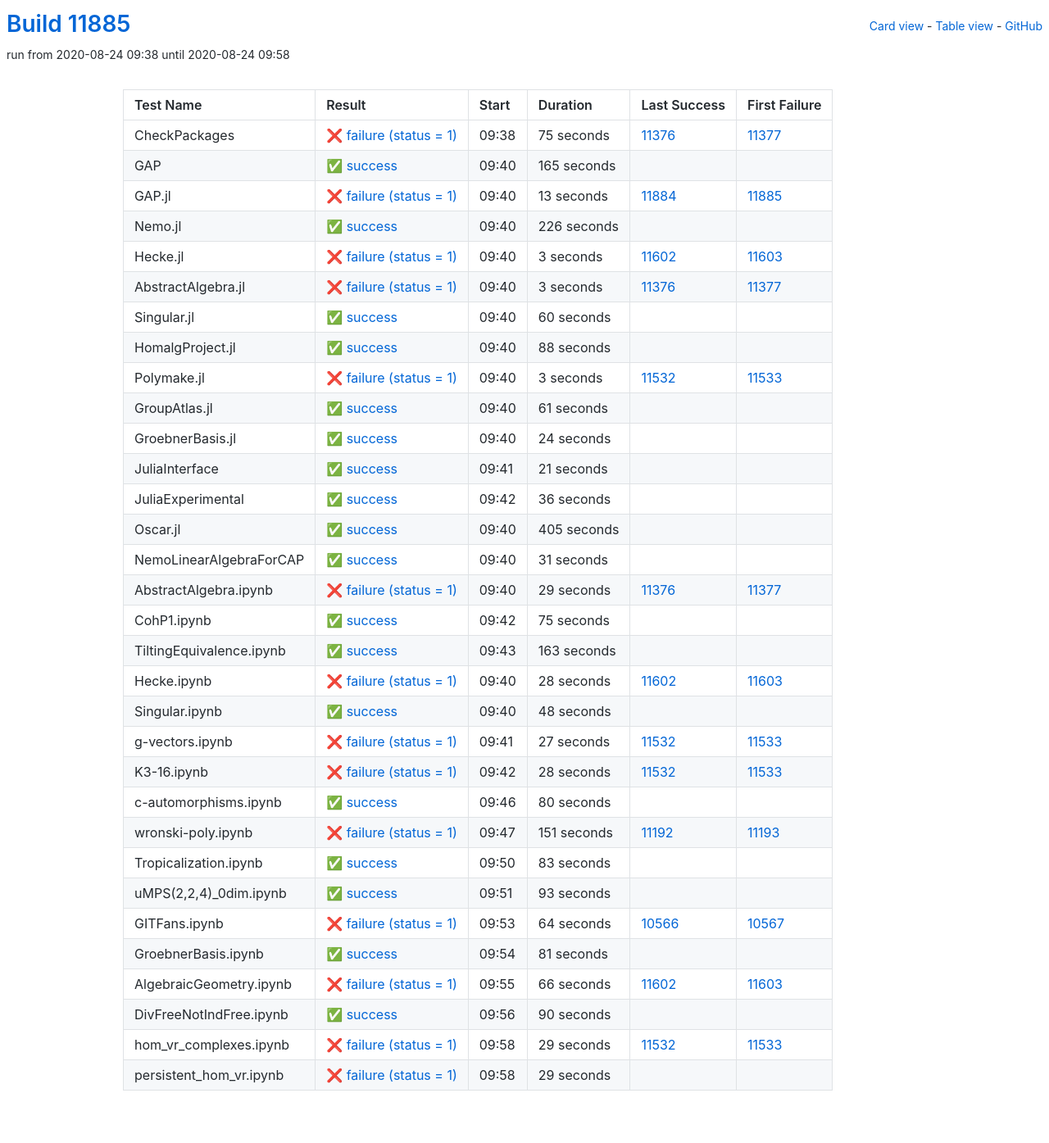
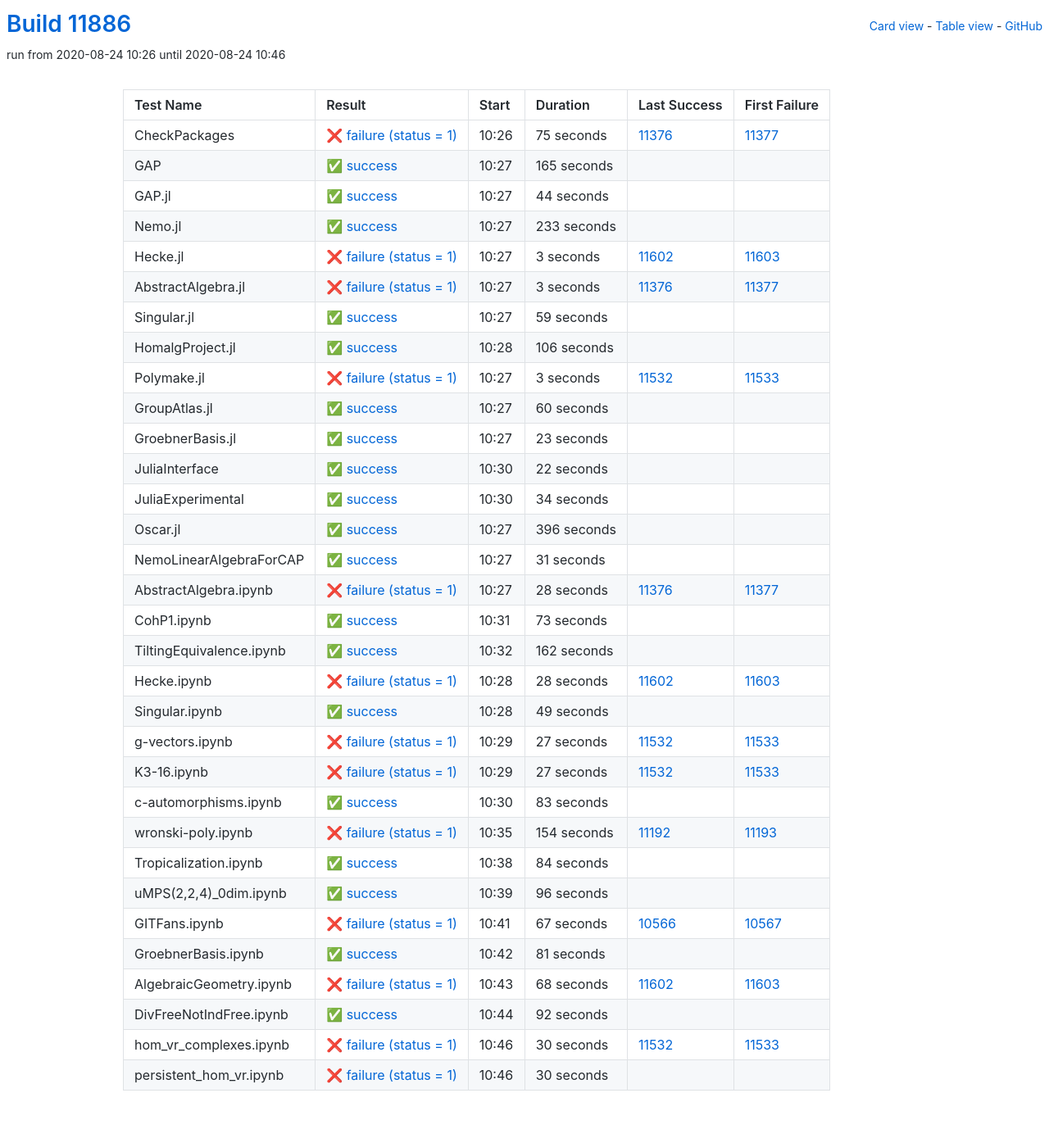
Before and after one commit to oscar-system/oscar-ci-status, a Jekyll site: the page built from table.html, in a window 1280 px wide. Shown: the whole page at 82% size. Built offline with Jekyll 4.4.1, drawn with Linux system fonts in a browser that asks for light colours.

Commit message:
Build #11886

```diff
--- a/_data/ci.yml
+++ b/_data/ci.yml
@@ -1,6 +1,6 @@
 ---
-build: 11885
-build_url: https://oscarci.mathematik.uni-kl.de/job/oscar/11885/
+build: 11886
+build_url: https://oscarci.mathematik.uni-kl.de/job/oscar/11886/
 job: oscar
 organization: oscar-system
 repo: oscar-ci-status
@@ -8,8 +8,8 @@
 tests:
 - name: CheckPackages
   id: checkpackages
-  log: https://oscarci.mathematik.uni-kl.de/job/oscar/11885/artifact/logs/build-11885/CheckPackages.log
-  start: 2020-08-24 09:38
+  log: https://oscarci.mathematik.uni-kl.de/job/oscar/11886/artifact/logs/build-11886/CheckPackages.log
+  start: 2020-08-24 10:26
   success: false
   exitcode: 1
   status: failure
@@ -20,8 +20,8 @@
   first_failure_url: https://oscarci.mathematik.uni-kl.de/job/oscar/11377/
 - name: GAP
   id: gap
-  log: https://oscarci.mathematik.uni-kl.de/job/oscar/11885/artifact/logs/build-11885/GAP.log
-  start: 2020-08-24 09:40
+  log: https://oscarci.mathematik.uni-kl.de/job/oscar/11886/artifact/logs/build-11886/GAP.log
+  start: 2020-08-24 10:27
   success: true
   exitcode: 0
   status: success
@@ -32,32 +32,32 @@
   first_failure_url:
 - name: GAP.jl
   id: gap-jl
-  log: https://oscarci.mathematik.uni-kl.de/job/oscar/11885/artifact/logs/build-11885/GAP.jl.log
-  start: 2020-08-24 09:40
-  success: false
-  exitcode: 1
-  status: failure
-  duration: 13
-  last_success: 11884
-  last_success_url: https://oscarci.mathematik.uni-kl.de/job/oscar/11884/
-  first_failure: 11885
-  first_failure_url: https://oscarci.mathematik.uni-kl.de/job/oscar/11885/
-- name: Nemo.jl
-  id: nemo-jl
-  log: https://oscarci.mathematik.uni-kl.de/job/oscar/11885/artifact/logs/build-11885/Nemo.jl.log
-  start: 2020-08-24 09:40
+  log: https://oscarci.mathematik.uni-kl.de/job/oscar/11886/artifact/logs/build-11886/GAP.jl.log
+  start: 2020-08-24 10:27
   success: true
   exitcode: 0
   status: success
-  duration: 226
+  duration: 44
+  last_success: false
+  last_success_url:
+  first_failure: false
+  first_failure_url:
+- name: Nemo.jl
+  id: nemo-jl
+  log: https://oscarci.mathematik.uni-kl.de/job/oscar/11886/artifact/logs/build-11886/Nemo.jl.log
+  start: 2020-08-24 10:27
+  success: true
+  exitcode: 0
+  status: success
+  duration: 233
   last_success: false
   last_success_url:
   first_failure: false
   first_failure_url:
 - name: Hecke.jl
   id: hecke-jl
-  log: https://oscarci.mathematik.uni-kl.de/job/oscar/11885/artifact/logs/build-11885/Hecke.jl.log
-  start: 2020-08-24 09:40
+  log: https://oscarci.mathematik.uni-kl.de/job/oscar/11886/artifact/logs/build-11886/Hecke.jl.log
+  start: 2020-08-24 10:27
   success: false
   exitcode: 1
   status: failure
@@ -68,8 +68,8 @@
   first_failure_url: https://oscarci.mathematik.uni-kl.de/job/oscar/11603/
 - name: AbstractAlgebra.jl
   id: abstractalgebra-jl
-  log: https://oscarci.mathematik.uni-kl.de/job/oscar/11885/artifact/logs/build-11885/AbstractAlgebra.jl.log
-  start: 2020-08-24 09:40
+  log: https://oscarci.mathematik.uni-kl.de/job/oscar/11886/artifact/logs/build-11886/AbstractAlgebra.jl.log
+  start: 2020-08-24 10:27
   success: false
   exitcode: 1
   status: failure
@@ -80,32 +80,32 @@
   first_failure_url: https://oscarci.mathematik.uni-kl.de/job/oscar/11377/
 - name: Singular.jl
   id: singular-jl
-  log: https://oscarci.mathematik.uni-kl.de/job/oscar/11885/artifact/logs/build-11885/Singular.jl.log
-  start: 2020-08-24 09:40
+  log: https://oscarci.mathematik.uni-kl.de/job/oscar/11886/artifact/logs/build-11886/Singular.jl.log
+  start: 2020-08-24 10:27
   success: true
   exitcode: 0
   status: success
-  duration: 60
+  duration: 59
   last_success: false
   last_success_url:
   first_failure: false
   first_failure_url:
 - name: HomalgProject.jl
   id: homalgproject-jl
-  log: https://oscarci.mathematik.uni-kl.de/job/oscar/11885/artifact/logs/build-11885/HomalgProject.jl.log
-  start: 2020-08-24 09:40
+  log: https://oscarci.mathematik.uni-kl.de/job/oscar/11886/artifact/logs/build-11886/HomalgProject.jl.log
+  start: 2020-08-24 10:28
   success: true
   exitcode: 0
   status: success
-  duration: 88
+  duration: 106
   last_success: false
   last_success_url:
   first_failure: false
   first_failure_url:
 - name: Polymake.jl
   id: polymake-jl
-  log: https://oscarci.mathematik.uni-kl.de/job/oscar/11885/artifact/logs/build-11885/Polymake.jl.log
-  start: 2020-08-24 09:40
+  log: https://oscarci.mathematik.uni-kl.de/job/oscar/11886/artifact/logs/build-11886/Polymake.jl.log
+  start: 2020-08-24 10:27
   success: false
   exitcode: 1
   status: failure
@@ -116,68 +116,68 @@
   first_failure_url: https://oscarci.mathematik.uni-kl.de/job/oscar/11533/
 - name: GroupAtlas.jl
   id: groupatlas-jl
-  log: https://oscarci.mathematik.uni-kl.de/job/oscar/11885/artifact/logs/build-11885/GroupAtlas.jl.log
-  start: 2020-08-24 09:40
+  log: https://oscarci.mathematik.uni-kl.de/job/oscar/11886/artifact/logs/build-11886/GroupAtlas.jl.log
+  start: 2020-08-24 10:27
   success: true
   exitcode: 0
   status: success
-  duration: 61
+  duration: 60
   last_success: false
   last_success_url:
   first_failure: false
   first_failure_url:
 - name: GroebnerBasis.jl
   id: groebnerbasis-jl
-  log: https://oscarci.mathematik.uni-kl.de/job/oscar/11885/artifact/logs/build-11885/GroebnerBasis.jl.log
-  start: 2020-08-24 09:40
+  log: https://oscarci.mathematik.uni-kl.de/job/oscar/11886/artifact/logs/build-11886/GroebnerBasis.jl.log
+  start: 2020-08-24 10:27
   success: true
   exitcode: 0
   status: success
-  duration: 24
+  duration: 23
   last_success: false
   last_success_url:
   first_failure: false
   first_failure_url:
 - name: JuliaInterface
   id: juliainterface
-  log: https://oscarci.mathematik.uni-kl.de/job/oscar/11885/artifact/logs/build-11885/JuliaInterface.log
-  start: 2020-08-24 09:41
+  log: https://oscarci.mathematik.uni-kl.de/job/oscar/11886/artifact/logs/build-11886/JuliaInterface.log
+  start: 2020-08-24 10:30
   success: true
   exitcode: 0
   status: success
-  duration: 21
+  duration: 22
   last_success: false
   last_success_url:
   first_failure: false
   first_failure_url:
 - name: JuliaExperimental
   id: juliaexperimental
-  log: https://oscarci.mathematik.uni-kl.de/job/oscar/11885/artifact/logs/build-11885/JuliaExperimental.log
-  start: 2020-08-24 09:42
+  log: https://oscarci.mathematik.uni-kl.de/job/oscar/11886/artifact/logs/build-11886/JuliaExperimental.log
+  start: 2020-08-24 10:30
   success: true
   exitcode: 0
   status: success
-  duration: 36
+  duration: 34
   last_success: false
   last_success_url:
   first_failure: false
   first_failure_url:
 - name: Oscar.jl
   id: oscar-jl
-  log: https://oscarci.mathematik.uni-kl.de/job/oscar/11885/artifact/logs/build-11885/Oscar.jl.log
-  start: 2020-08-24 09:40
+  log: https://oscarci.mathematik.uni-kl.de/job/oscar/11886/artifact/logs/build-11886/Oscar.jl.log
+  start: 2020-08-24 10:27
   success: true
   exitcode: 0
   status: success
-  duration: 405
+  duration: 396
   last_success: false
   last_success_url:
   first_failure: false
   first_failure_url:
 - name: NemoLinearAlgebraForCAP
   id: nemolinearalgebraforcap
-  log: https://oscarci.mathematik.uni-kl.de/job/oscar/11885/artifact/logs/build-11885/NemoLinearAlgebraForCAP.log
-  start: 2020-08-24 09:40
+  log: https://oscarci.mathematik.uni-kl.de/job/oscar/11886/artifact/logs/build-11886/NemoLinearAlgebraForCAP.log
+  start: 2020-08-24 10:27
   success: true
   exitcode: 0
   status: success
@@ -188,44 +188,44 @@
   first_failure_url:
 - name: AbstractAlgebra.ipynb
   id: abstractalgebra-ipynb
-  log: https://oscarci.mathematik.uni-kl.de/job/oscar/11885/artifact/logs/build-11885/AbstractAlgebra.ipynb.log
-  start: 2020-08-24 09:40
+  log: https://oscarci.mathematik.uni-kl.de/job/oscar/11886/artifact/logs/build-11886/AbstractAlgebra.ipynb.log
+  start: 2020-08-24 10:27
   success: false
   exitcode: 1
   status: failure
-  duration: 29
+  duration: 28
   last_success: 11376
   last_success_url: https://oscarci.mathematik.uni-kl.de/job/oscar/11376/
   first_failure: 11377
   first_failure_url: https://oscarci.mathematik.uni-kl.de/job/oscar/11377/
 - name: CohP1.ipynb
   id: cohp1-ipynb
-  log: https://oscarci.mathematik.uni-kl.de/job/oscar/11885/artifact/logs/build-11885/CohP1.ipynb.log
-  start: 2020-08-24 09:42
+  log: https://oscarci.mathematik.uni-kl.de/job/oscar/11886/artifact/logs/build-11886/CohP1.ipynb.log
+  start: 2020-08-24 10:31
   success: true
   exitcode: 0
   status: success
-  duration: 75
+  duration: 73
   last_success: false
   last_success_url:
   first_failure: false
   first_failure_url:
 - name: TiltingEquivalence.ipynb
   id: tiltingequivalence-ipynb
-  log: https://oscarci.mathematik.uni-kl.de/job/oscar/11885/artifact/logs/build-11885/TiltingEquivalence.ipynb.log
-  start: 2020-08-24 09:43
+  log: https://oscarci.mathematik.uni-kl.de/job/oscar/11886/artifact/logs/build-11886/TiltingEquivalence.ipynb.log
+  start: 2020-08-24 10:32
   success: true
   exitcode: 0
   status: success
-  duration: 163
+  duration: 162
   last_success: false
   last_success_url:
   first_failure: false
   first_failure_url:
 - name: Hecke.ipynb
   id: hecke-ipynb
-  log: https://oscarci.mathematik.uni-kl.de/job/oscar/11885/artifact/logs/build-11885/Hecke.ipynb.log
-  start: 2020-08-24 09:40
+  log: https://oscarci.mathematik.uni-kl.de/job/oscar/11886/artifact/logs/build-11886/Hecke.ipynb.log
+  start: 2020-08-24 10:28
   success: false
   exitcode: 1
   status: failure
@@ -236,20 +236,20 @@
   first_failure_url: https://oscarci.mathematik.uni-kl.de/job/oscar/11603/
 - name: Singular.ipynb
   id: singular-ipynb
-  log: https://oscarci.mathematik.uni-kl.de/job/oscar/11885/artifact/logs/build-11885/Singular.ipynb.log
-  start: 2020-08-24 09:40
+  log: https://oscarci.mathematik.uni-kl.de/job/oscar/11886/artifact/logs/build-11886/Singular.ipynb.log
+  start: 2020-08-24 10:28
   success: true
   exitcode: 0
   status: success
-  duration: 48
+  duration: 49
   last_success: false
   last_success_url:
   first_failure: false
   first_failure_url:
 - name: g-vectors.ipynb
   id: g-vectors-ipynb
-  log: https://oscarci.mathematik.uni-kl.de/job/oscar/11885/artifact/logs/build-11885/g-vectors.ipynb.log
-  start: 2020-08-24 09:41
+  log: https://oscarci.mathematik.uni-kl.de/job/oscar/11886/artifact/logs/build-11886/g-vectors.ipynb.log
+  start: 2020-08-24 10:29
   success: false
   exitcode: 1
   status: failure
@@ -260,44 +260,20 @@
   first_failure_url: https://oscarci.mathematik.uni-kl.de/job/oscar/11533/
 - name: K3-16.ipynb
   id: k3-16-ipynb
-  log: https://oscarci.mathematik.uni-kl.de/job/oscar/11885/artifact/logs/build-11885/K3-16.ipynb.log
-  start: 2020-08-24 09:42
+  log: https://oscarci.mathematik.uni-kl.de/job/oscar/11886/artifact/logs/build-11886/K3-16.ipynb.log
+  start: 2020-08-24 10:29
   success: false
   exitcode: 1
   status: failure
-  duration: 28
+  duration: 27
   last_success: 11532
   last_success_url: https://oscarci.mathematik.uni-kl.de/job/oscar/11532/
   first_failure: 11533
   first_failure_url: https://oscarci.mathematik.uni-kl.de/job/oscar/11533/
 - name: c-automorphisms.ipynb
   id: c-automorphisms-ipynb
-  log: https://oscarci.mathematik.uni-kl.de/job/oscar/11885/artifact/logs/build-11885/c-automorphisms.ipynb.log
-  start: 2020-08-24 09:46
-  success: true
-  exitcode: 0
-  status: success
-  duration: 80
-  last_success: false
-  last_success_url:
-  first_failure: false
-  first_failure_url:
-- name: wronski-poly.ipynb
-  id: wronski-poly-ipynb
-  log: https://oscarci.mathematik.uni-kl.de/job/oscar/11885/artifact/logs/build-11885/wronski-poly.ipynb.log
-  start: 2020-08-24 09:47
-  success: false
-  exitcode: 1
-  status: failure
-  duration: 151
-  last_success: 11192
-  last_success_url: https://oscarci.mathematik.uni-kl.de/job/oscar/11192/
-  first_failure: 11193
-  first_failure_url: https://oscarci.mathematik.uni-kl.de/job/oscar/11193/
-- name: Tropicalization.ipynb
-  id: tropicalization-ipynb
-  log: https://oscarci.mathematik.uni-kl.de/job/oscar/11885/artifact/logs/build-11885/Tropicalization.ipynb.log
-  start: 2020-08-24 09:50
+  log: https://oscarci.mathematik.uni-kl.de/job/oscar/11886/artifact/logs/build-11886/c-automorphisms.ipynb.log
+  start: 2020-08-24 10:30
   success: true
   exitcode: 0
   status: success
@@ -306,34 +282,58 @@
   last_success_url:
   first_failure: false
   first_failure_url:
-- name: uMPS(2,2,4)_0dim.ipynb
-  id: umps-2-2-4-0dim-ipynb
-  log: https://oscarci.mathematik.uni-kl.de/job/oscar/11885/artifact/logs/build-11885/uMPS-2-2-4-_0dim.ipynb.log
-  start: 2020-08-24 09:51
+- name: wronski-poly.ipynb
+  id: wronski-poly-ipynb
+  log: https://oscarci.mathematik.uni-kl.de/job/oscar/11886/artifact/logs/build-11886/wronski-poly.ipynb.log
+  start: 2020-08-24 10:35
+  success: false
+  exitcode: 1
+  status: failure
+  duration: 154
+  last_success: 11192
+  last_success_url: https://oscarci.mathematik.uni-kl.de/job/oscar/11192/
+  first_failure: 11193
+  first_failure_url: https://oscarci.mathematik.uni-kl.de/job/oscar/11193/
+- name: Tropicalization.ipynb
+  id: tropicalization-ipynb
+  log: https://oscarci.mathematik.uni-kl.de/job/oscar/11886/artifact/logs/build-11886/Tropicalization.ipynb.log
+  start: 2020-08-24 10:38
   success: true
   exitcode: 0
   status: success
-  duration: 93
+  duration: 84
+  last_success: false
+  last_success_url:
+  first_failure: false
+  first_failure_url:
+- name: uMPS(2,2,4)_0dim.ipynb
+  id: umps-2-2-4-0dim-ipynb
+  log: https://oscarci.mathematik.uni-kl.de/job/oscar/11886/artifact/logs/build-11886/uMPS-2-2-4-_0dim.ipynb.log
+  start: 2020-08-24 10:39
+  success: true
+  exitcode: 0
+  status: success
+  duration: 96
   last_success: false
   last_success_url:
   first_failure: false
   first_failure_url:
 - name: GITFans.ipynb
   id: gitfans-ipynb
-  log: https://oscarci.mathematik.uni-kl.de/job/oscar/11885/artifact/logs/build-11885/GITFans.ipynb.log
-  start: 2020-08-24 09:53
+  log: https://oscarci.mathematik.uni-kl.de/job/oscar/11886/artifact/logs/build-11886/GITFans.ipynb.log
+  start: 2020-08-24 10:41
   success: false
   exitcode: 1
   status: failure
-  duration: 64
+  duration: 67
   last_success: 10566
   last_success_url: https://oscarci.mathematik.uni-kl.de/job/oscar/10566/
   first_failure: 10567
   first_failure_url: https://oscarci.mathematik.uni-kl.de/job/oscar/10567/
 - name: GroebnerBasis.ipynb
   id: groebnerbasis-ipynb
-  log: https://oscarci.mathematik.uni-kl.de/job/oscar/11885/artifact/logs/build-11885/GroebnerBasis.ipynb.log
-  start: 2020-08-24 09:54
+  log: https://oscarci.mathematik.uni-kl.de/job/oscar/11886/artifact/logs/build-11886/GroebnerBasis.ipynb.log
+  start: 2020-08-24 10:42
   success: true
   exitcode: 0
   status: success
@@ -344,48 +344,48 @@
   first_failure_url:
 - name: AlgebraicGeometry.ipynb
   id: algebraicgeometry-ipynb
-  log: https://oscarci.mathematik.uni-kl.de/job/oscar/11885/artifact/logs/build-11885/AlgebraicGeometry.ipynb.log
-  start: 2020-08-24 09:55
+  log: https://oscarci.mathematik.uni-kl.de/job/oscar/11886/artifact/logs/build-11886/AlgebraicGeometry.ipynb.log
+  start: 2020-08-24 10:43
   success: false
   exitcode: 1
   status: failure
-  duration: 66
+  duration: 68
   last_success: 11602
   last_success_url: https://oscarci.mathematik.uni-kl.de/job/oscar/11602/
   first_failure: 11603
   first_failure_url: https://oscarci.mathematik.uni-kl.de/job/oscar/11603/
 - name: DivFreeNotIndFree.ipynb
   id: divfreenotindfree-ipynb
-  log: https://oscarci.mathematik.uni-kl.de/job/oscar/11885/artifact/logs/build-11885/DivFreeNotIndFree.ipynb.log
-  start: 2020-08-24 09:56
+  log: https://oscarci.mathematik.uni-kl.de/job/oscar/11886/artifact/logs/build-11886/DivFreeNotIndFree.ipynb.log
+  start: 2020-08-24 10:44
   success: true
   exitcode: 0
   status: success
-  duration: 90
+  duration: 92
   last_success: false
   last_success_url:
   first_failure: false
   first_failure_url:
 - name: hom_vr_complexes.ipynb
   id: hom-vr-complexes-ipynb
-  log: https://oscarci.mathematik.uni-kl.de/job/oscar/11885/artifact/logs/build-11885/hom_vr_complexes.ipynb.log
-  start: 2020-08-24 09:58
+  log: https://oscarci.mathematik.uni-kl.de/job/oscar/11886/artifact/logs/build-11886/hom_vr_complexes.ipynb.log
+  start: 2020-08-24 10:46
   success: false
   exitcode: 1
   status: failure
-  duration: 29
+  duration: 30
   last_success: 11532
   last_success_url: https://oscarci.mathematik.uni-kl.de/job/oscar/11532/
   first_failure: 11533
   first_failure_url: https://oscarci.mathematik.uni-kl.de/job/oscar/11533/
 - name: persistent_hom_vr.ipynb
   id: persistent-hom-vr-ipynb
-  log: https://oscarci.mathematik.uni-kl.de/job/oscar/11885/artifact/logs/build-11885/persistent_hom_vr.ipynb.log
-  start: 2020-08-24 09:58
+  log: https://oscarci.mathematik.uni-kl.de/job/oscar/11886/artifact/logs/build-11886/persistent_hom_vr.ipynb.log
+  start: 2020-08-24 10:46
   success: false
   exitcode: 1
   status: failure
-  duration: 29
+  duration: 30
   last_success: false
   last_success_url:
   first_failure: false
```
Also changed, not shown: README.md.
